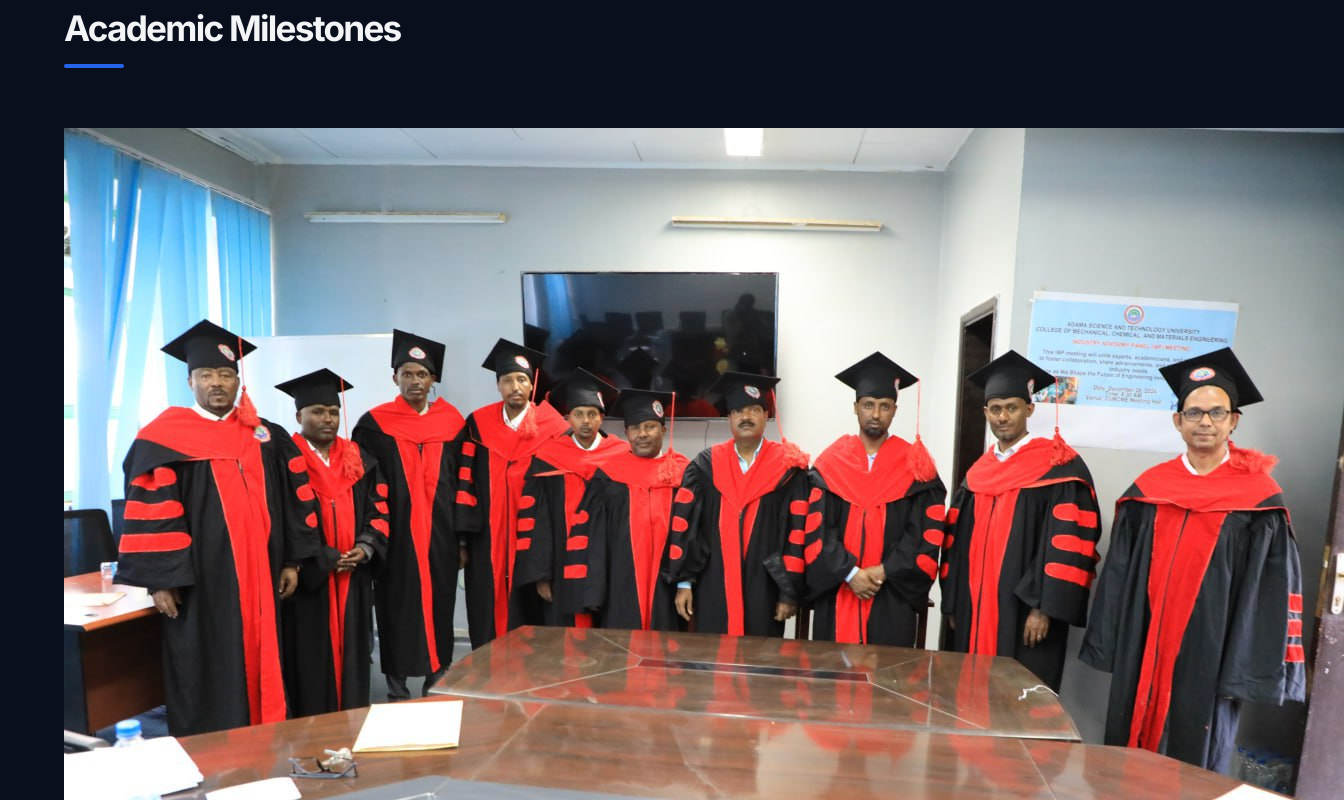
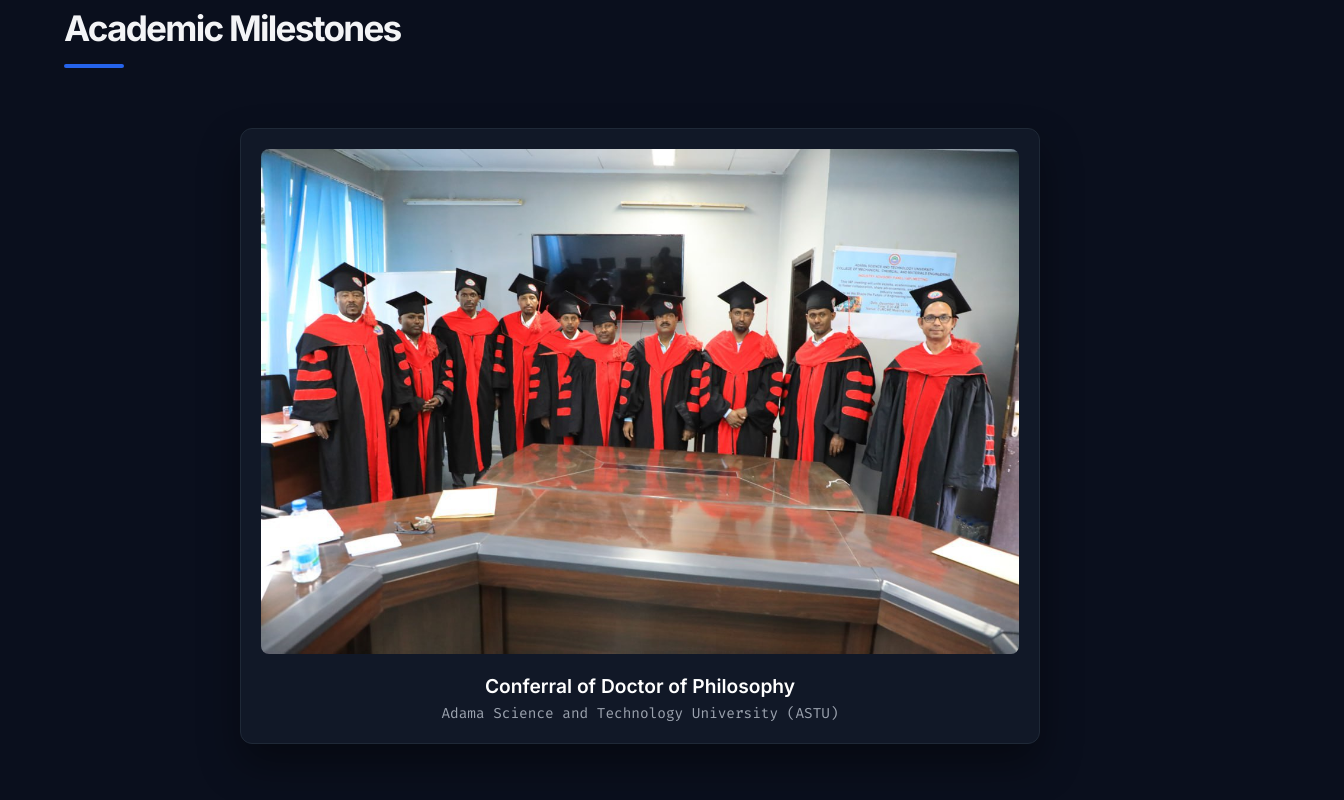
Before and after one commit to Bini-2022/portfolio, a plain HTML site: page index.html in a window 1280 px wide. Shown: the part 5500-6300 px from the top of the page, 1344 px wide, since content can reach past the window. Drawn offline with Linux system fonts and the light colour scheme.

Commit message:
Update style.css

```diff
--- a/style.css
+++ b/style.css
@@ -306,7 +306,7 @@ body {
 }
 
 .edu-card::before {
-    border-color: #10b981; /* Emerald accents specify institutional education degrees */
+    border-color: #10b981;
 }
 
 .edu-card .card-date {
@@ -468,6 +468,56 @@ body {
     line-height: 1.4;
 }
 
+/* Milestone Gallery Layout Configuration */
+.milestone-gallery {
+    display: flex;
+    justify-content: center;
+    align-items: center;
+    margin-top: 40px;
+}
+
+.milestone-item {
+    max-width: 800px;
+    width: 100%;
+    background-color: var(--dark-secondary);
+    border: 1px solid var(--border-color);
+    border-radius: 12px;
+    padding: 20px;
+    box-shadow: 0 20px 40px rgba(0, 0, 0, 0.4);
+    transition: transform 0.3s ease, border-color 0.3s ease;
+}
+
+.milestone-item:hover {
+    transform: translateY(-5px);
+    border-color: var(--accent-blue);
+}
+
+.milestone-img {
+    width: 100%;
+    height: auto;
+    border-radius: 8px;
+    display: block;
+    object-fit: cover;
+}
+
+.milestone-caption {
+    margin-top: 20px;
+    text-align: center;
+}
+
+.milestone-caption h4 {
+    font-size: 1.2rem;
+    font-weight: 600;
+    color: #ffffff;
+    margin-bottom: 6px;
+}
+
+.milestone-caption p {
+    font-size: 0.9rem;
+    color: var(--text-muted);
+    font-family: 'Fira Code', monospace;
+}
+
 /* High Fidelity Footers Layout */
 .site-footer {
     background-color: #030712;
@@ -538,4 +588,10 @@ body {
     .hero-title {
         font-size: 2.8rem;
     }
+    .milestone-item {
+        padding: 12px;
+    }
+    .milestone-caption h4 {
+        font-size: 1.1rem;
+    }
 }
```
